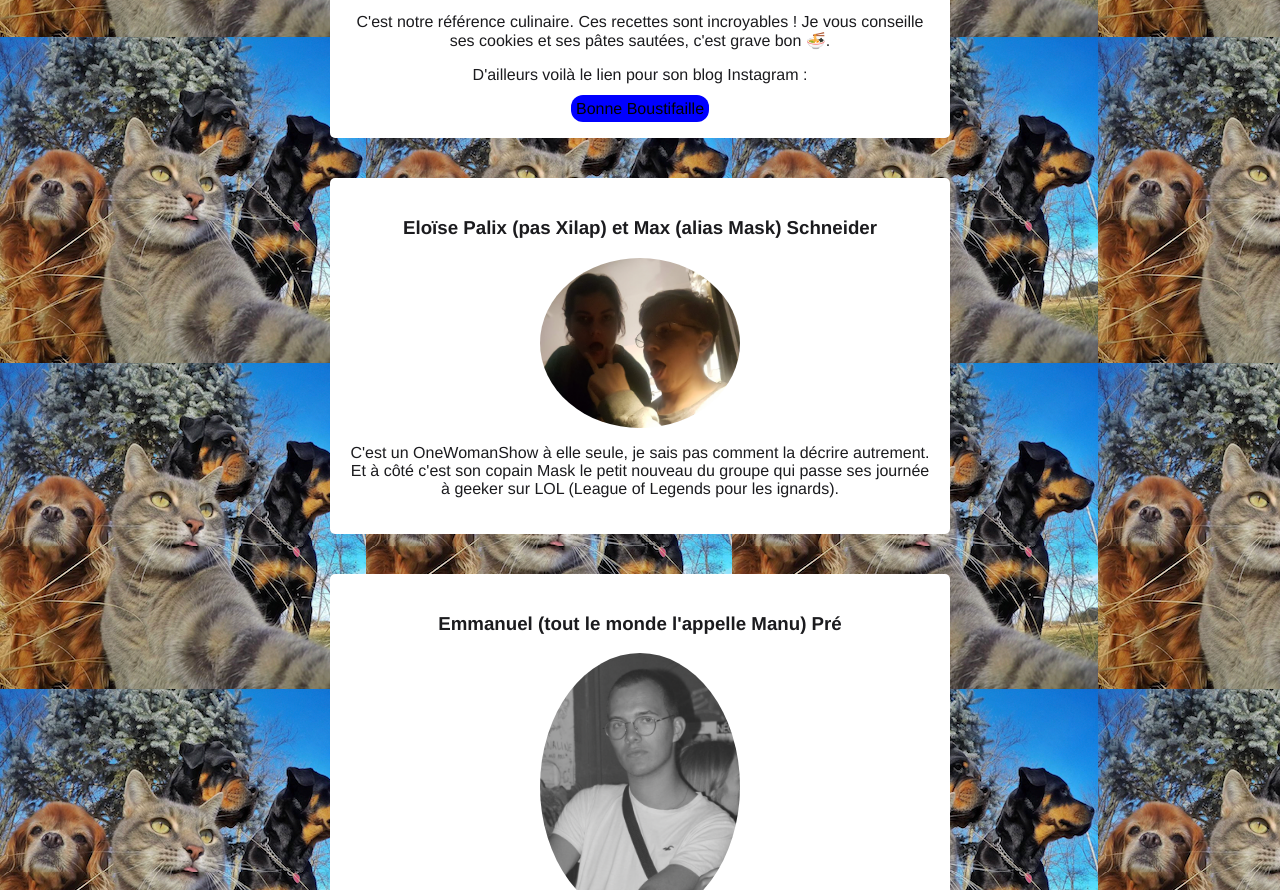
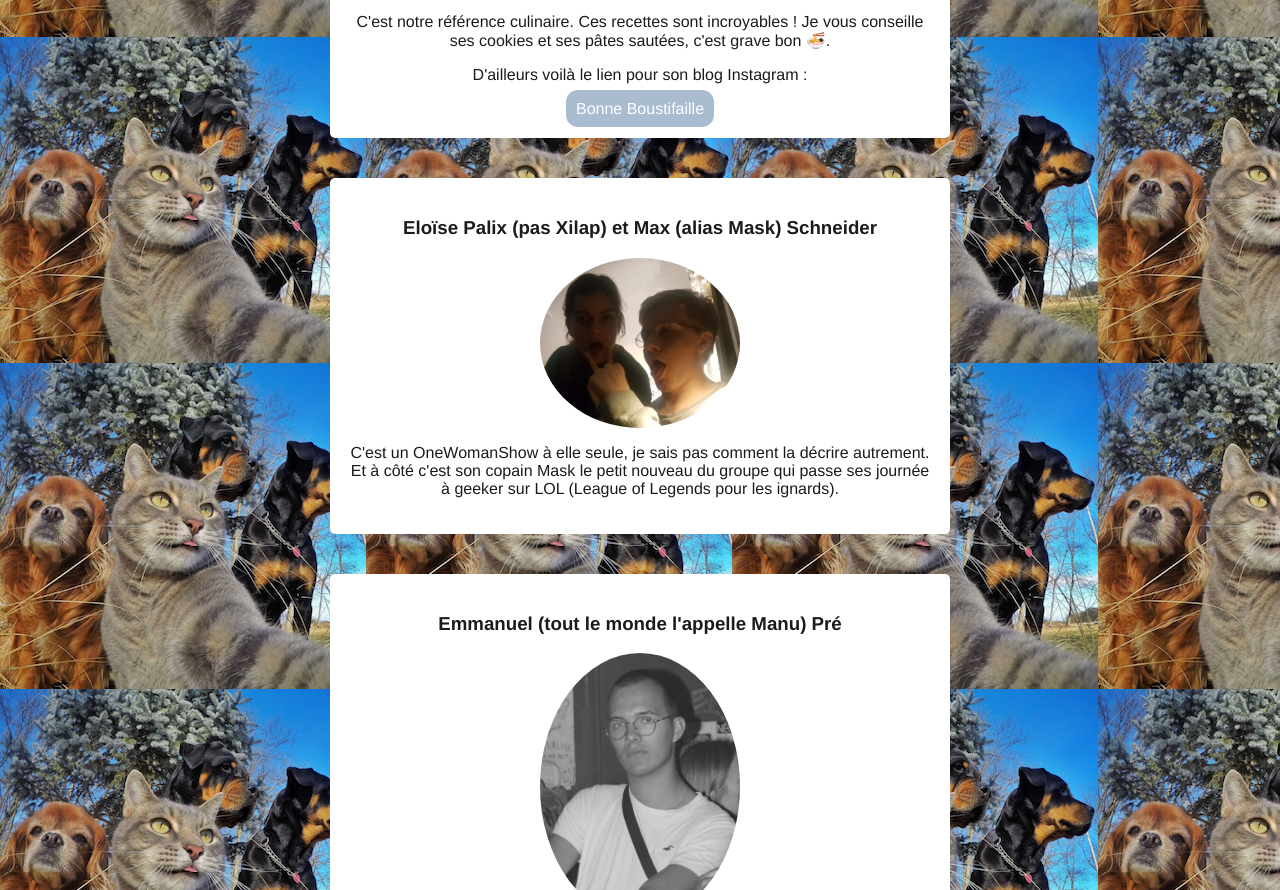
Before and after one commit to wasila-djilalisaiah/voisinage-elargi, a plain HTML site: page index.html in a window 1280 px wide. Shown: the part 2571-3461 px from the top of the page. Drawn offline with Linux system fonts and the light colour scheme.

Commit message:
Update style.css

```diff
--- a/style.css
+++ b/style.css
@@ -11,12 +11,12 @@ h1, h2, h3 {
 
 a {
 	text-decoration: none;
-	color: black;
+	color: white;
 	transition: color 0.3 ease;
 }
 
 a:hover {
-	color: white;
+	color: black;
 }
 
 .img-circle {
@@ -47,9 +47,9 @@ a:hover {
 }
 
 #btn-blue {
-	margin: 10px auto;
-	background-color: blue;
-	padding: 5px;
+	margin: 20px auto;
+	background-color: #A9BCD0;
+	padding: 10px;
 	border-radius: 12px;
 
 }
```
